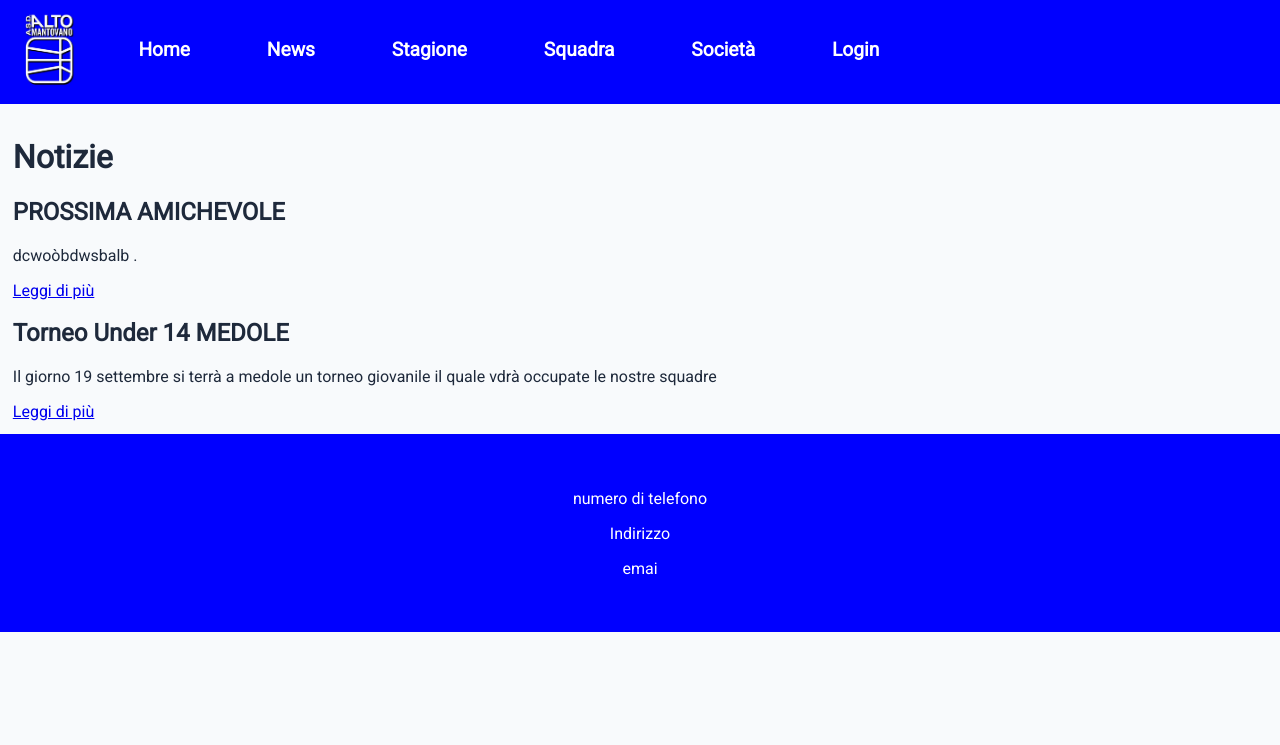
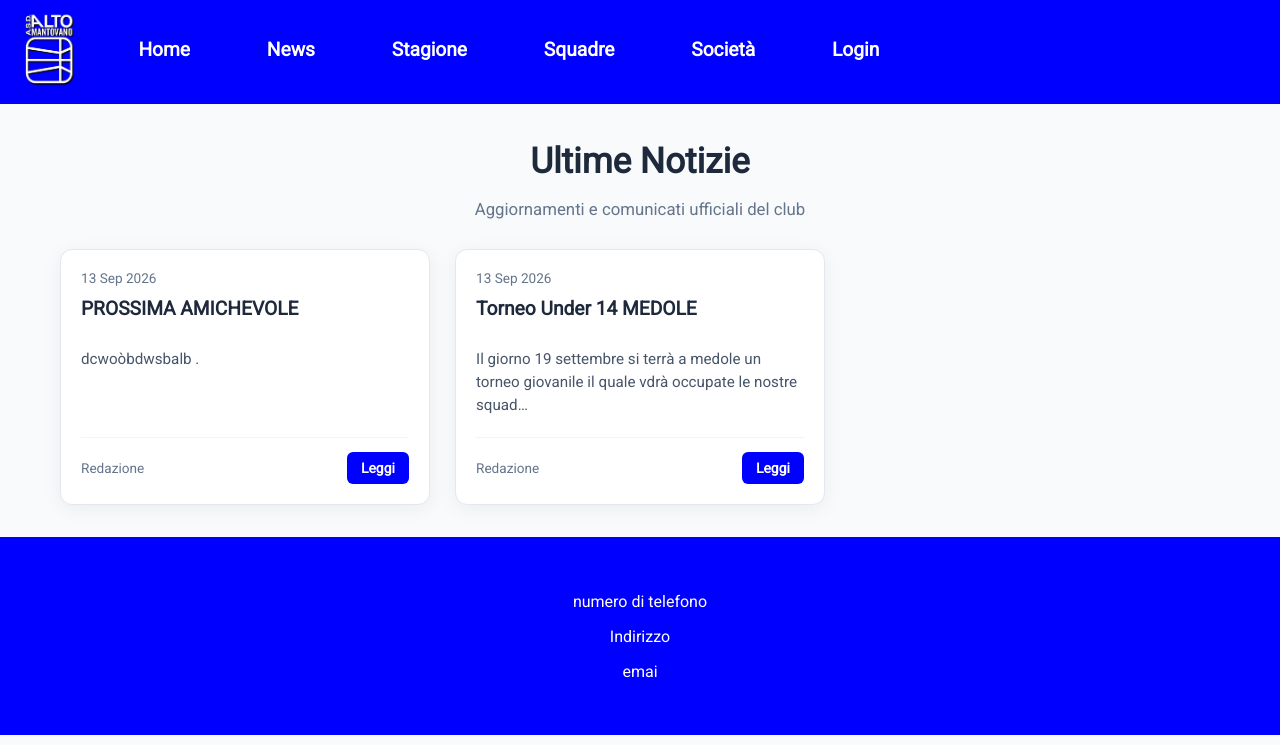
Before and after one commit to Pesci05/AltoMNsite, a Django app: page /notizie/ in a window 1280 px wide. Shown: the top 745 px of the page. Run offline with Django 5.2, Linux system fonts and the light colour scheme; data comes from the database, SQL or seed files in the repository; both versions use the stored data as it was after the commit.

Commit message:
Finito le news,Fare pagina squadre con le proprie partite

```diff
--- a/home/templates/home/home.html
+++ b/home/templates/home/home.html
@@ -20,7 +20,9 @@
             <div class="carousel-item">
                 <h2>{{ news.titolo }}</h2>
                 <p>{{ news.contenuto|truncatewords:15 }}</p>
-                <a href="{% url 'news_detail' news.slug %}">Leggi di più</a>
+                <a href="{% url 'news_detail' news.slug %}" class="news-read-btn" style="background-color: blue;">
+                    Leggi di più
+                </a>
             </div>
         {% empty %}
             <p>Nessuna notizia disponibile.</p>
--- a/home/templates/home/news_list.html
+++ b/home/templates/home/news_list.html
@@ -3,16 +3,49 @@
 {% block title %}Notizie{% endblock title %}
 
 {% block content %}
-    <h1>Notizie</h1>
-    <div class="news-list">
-        {% for news in news_list %}
-            <div class="news-item">
-                <h2>{{ news.titolo }}</h2>
-                <p>{{ news.contenuto|truncatewords:30 }}</p>
-                <a href="{% url 'news_detail' news.slug %}">Leggi di più</a>
-            </div>
+<div class="news-page-container">
+    <div class="news-header">
+        <h1>Ultime Notizie</h1>
+        <p>Aggiornamenti e comunicati ufficiali del club</p>
+    </div>
+
+    <div class="news-grid">
+        {% for item in object_list %}
+            <article class="news-card">
+                {% if item.immagine %}
+                    <div class="news-image-wrapper">
+                        <img src="{{ item.immagine.url }}" alt="{{ item.titolo }}">
+                    </div>
+                {% endif %}
+
+                <div class="news-content">
+                    <div class="news-meta">
+                        {{ item.data_pubblicazione|date:"d M Y" }}
+                    </div>
+
+                    <h2 class="news-title">
+                        <a href="{% url 'news_detail' item.slug %}">{{ item.titolo }}</a>
+                    </h2>
+
+                    <p class="news-excerpt">
+                        {{ item.contenuto|truncatechars:100 }}
+                    </p>
+
+                    <div class="news-card-footer">
+                        <span class="news-author">
+                            {% if item.autore %}
+                                By {{ item.autore.first_name|default:item.autore.username }}
+                            {% else %}
+                                Redazione
+                            {% endif %}
+                        </span>
+                        <a href="{% url 'news_detail' item.slug %}" class="news-read-btn">Leggi</a>
+                    </div>
+                </div>
+            </article>
         {% empty %}
-            <p>Nessuna notizia disponibile.</p>
+            <p style="text-align: center; color: #64748b; grid-column: 1 / -1; padding: 30px;">Nessuna notizia disponibile al momento.</p>
         {% endfor %}
     </div>
+</div>
 {% endblock content %}
--- a/static/template.css
+++ b/static/template.css
@@ -307,3 +307,135 @@ button:active {
     min-height: 200px;
     min-width: 400px;
 }
+
+/* --- SEZIONE NOTIZIE (Coerente con il tuo stile) --- */
+
+.news-page-container {
+    max-width: 1200px;
+    margin: 20px auto;
+    padding: 0 20px;
+    box-sizing: border-box;
+}
+
+.news-header {
+    text-align: center;
+    margin-bottom: 30px;
+}
+
+.news-header h1 {
+    font-size: 2.2rem;
+    color: #1e293b;
+    margin-bottom: 8px;
+}
+
+.news-header p {
+    color: #64748b;
+    font-size: 1.05rem;
+}
+
+/* Griglia delle notizie che riprende i container puliti */
+.news-grid {
+    display: grid;
+    grid-template-columns: repeat(auto-fill, minmax(320px, 1fr));
+    gap: 25px;
+}
+
+/* Card Notizia che sfrutta lo stile della .form-container */
+.news-card {
+    background: white;
+    border-radius: 12px;
+    overflow: hidden;
+    box-shadow: 0 4px 20px rgba(0, 0, 0, 0.06);
+    border: 1px solid #e2e8f0;
+    display: flex;
+    flex-direction: column;
+    transition: transform 0.2s ease, box-shadow 0.2s ease;
+}
+
+.news-card:hover {
+    transform: translateY(-3px);
+    box-shadow: 0 8px 25px rgba(0, 0, 0, 0.1);
+}
+
+.news-image-wrapper {
+    width: 100%;
+    height: 190px;
+    overflow: hidden;
+    background-color: #f1f5f9;
+}
+
+.news-image-wrapper img {
+    width: 100%;
+    height: 100%;
+    object-fit: cover;
+}
+
+.news-content {
+    padding: 20px;
+    display: flex;
+    flex-direction: column;
+    flex: 1;
+}
+
+.news-meta {
+    font-size: 0.85rem;
+    color: #64748b;
+    margin-bottom: 10px;
+    font-weight: 500;
+}
+
+.news-title {
+    font-size: 1.2rem;
+    color: #1e293b;
+    margin: 0 0 10px 0;
+    font-weight: bold;
+    line-height: 1.4;
+}
+
+.news-title a {
+    color: inherit;
+    text-decoration: none;
+    transition: color 0.2s ease;
+}
+
+.news-title a:hover {
+    color: blue;
+}
+
+.news-excerpt {
+    color: #475569;
+    font-size: 0.95rem;
+    line-height: 1.5;
+    margin-bottom: 20px;
+    flex: 1;
+}
+
+.news-card-footer {
+    display: flex;
+    justify-content: space-between;
+    align-items: center;
+    border-top: 1px solid #f1f5f9;
+    padding-top: 14px;
+    margin-top: auto;
+}
+
+.news-author {
+    font-size: 0.85rem;
+    color: #64748b;
+}
+
+/* Pulsante coerente con il tag button esistente */
+.news-read-btn {
+    padding: 8px 14px;
+    background-color: blue;
+    color: white;
+    text-decoration: none;
+    border-radius: 6px;
+    font-size: 14px;
+    font-weight: bold;
+    transition: background-color 0.2s ease;
+}
+
+.news-read-btn:hover {
+    background-color: darkcyan;
+}
--- a/templates/template.html
+++ b/templates/template.html
@@ -16,7 +16,7 @@
             <a href=" {% url 'home' %} "><li class = "linkNavBar">Home</li></a>
             <a href=" {% url 'news_list' %} "><li class = "linkNavBar">News</li></a>
             <a href=" {% url "partite" %}"> <li class = "linkNavBar">Stagione</li></a>
-            <li class = "linkNavBar">Squadra</li>
+            <li class = "linkNavBar">Squadre</li>
             <li class = "linkNavBar">Società</li>
             <a href=" {% url 'login' %} "><li class = "linkNavBar">Login</li></a>
         </ul>
```
Also changed, not shown: home/templates/home/news_detail.html (+35 -2 lines), db.sqlite3. Lines whose indentation alone changed are shown as unchanged.
